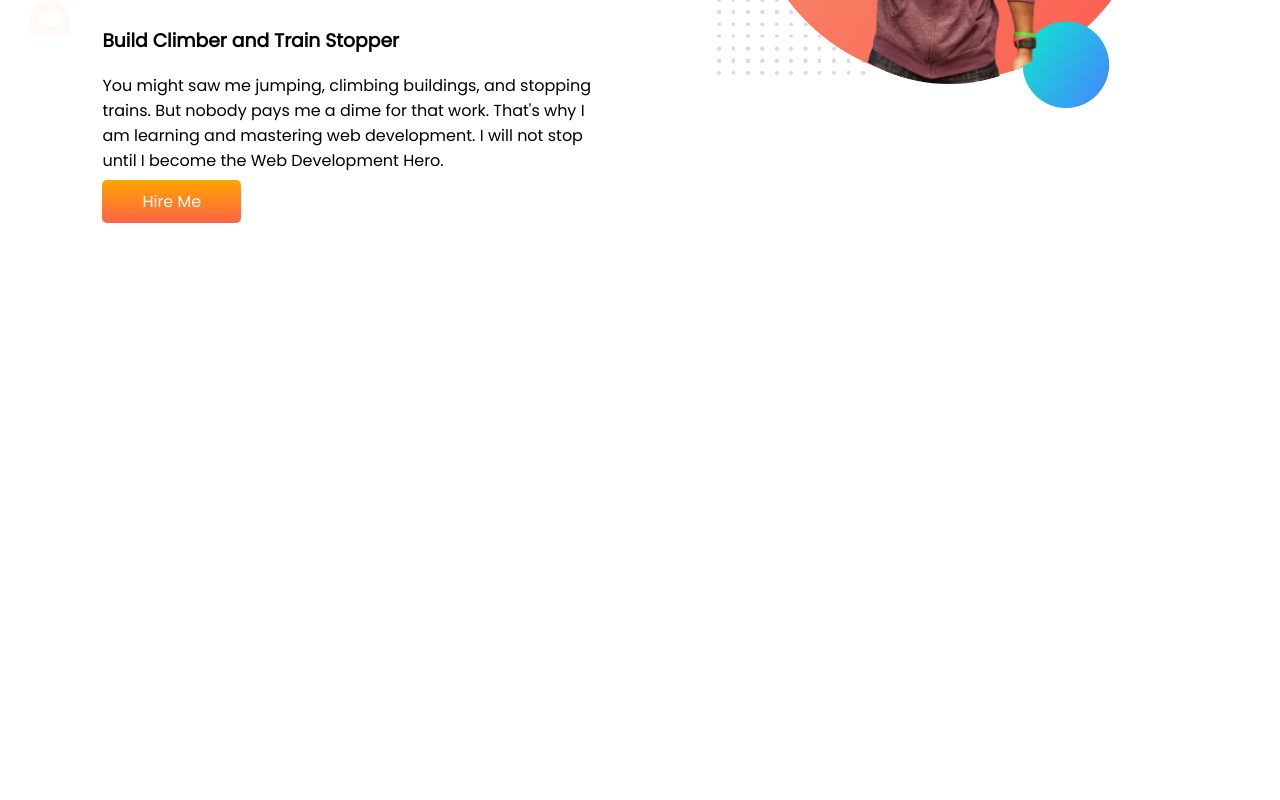
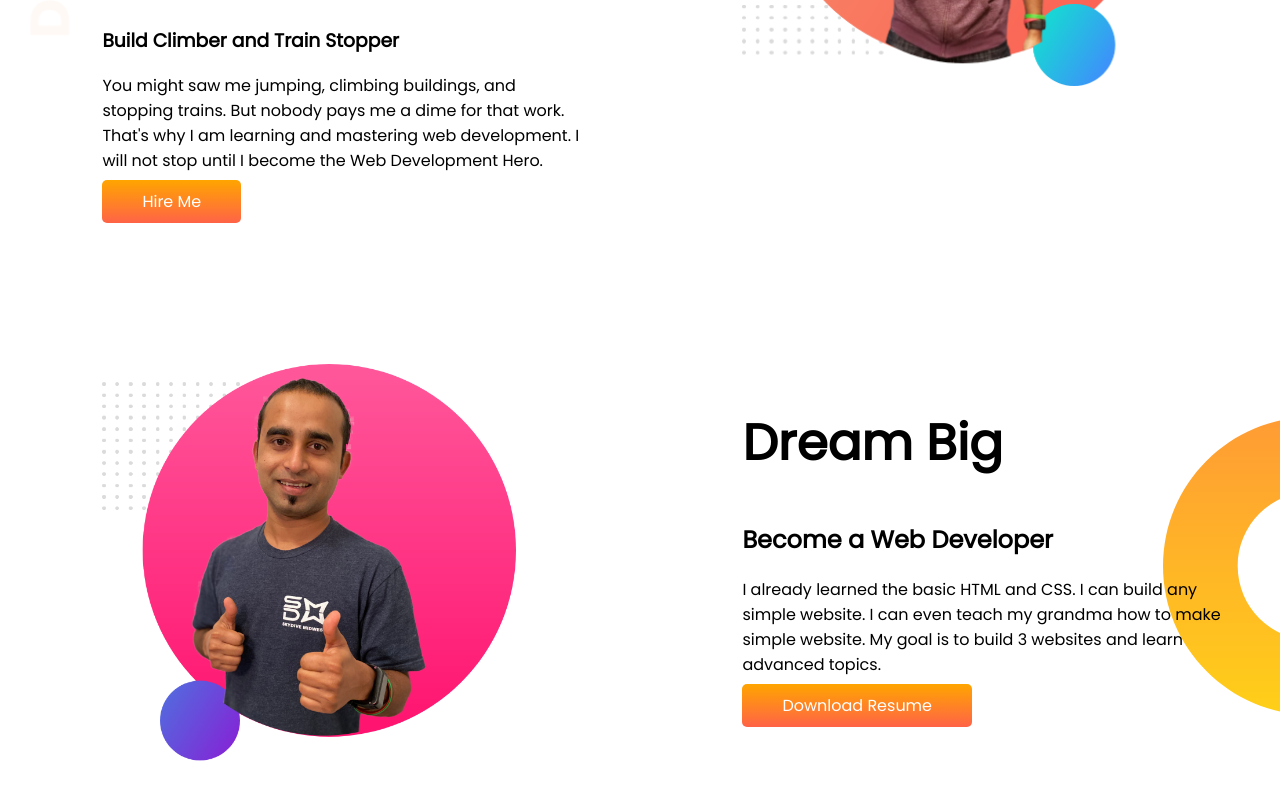
Before and after one commit to Promi-se/developer-portfolio, a plain HTML site: page index.html in a window 1280 px wide. Shown: the part 324-1124 px from the top of the page. Before the commit the page ends 800 px from the top, so only its background shows below. Drawn offline with Linux system fonts and the light colour scheme.

Commit message:
dreambigadded

```diff
--- a/index.html
+++ b/index.html
@@ -29,6 +29,23 @@
             <img src="images/jhanker.png" alt="jhankermahbub">
         </div>
     </section>
+    <section class="dream-big">
+        <div class="half-width">
+            <img src="images/jhankar2.png" alt="">
+        </div>
+        <div class="half-width">
+            <h1>Dream Big</h1>
+            <h2>Become a Web Developer</h2>
+            <p>
+                I already learned the basic HTML and CSS. I can build any simple website. I can even teach my grandma
+                how to make simple website. My goal is to build 3 websites and learn advanced topics.
+            </p>
+            <a class="link-button" target="_blank" href="#">Download
+                Resume</a>
+        </div>
+    </section>
+
+    </section>
 </body>
 
 </html>
--- a/style.css
+++ b/style.css
@@ -10,10 +10,12 @@ h1{
 }
 section{
     display: flex;
+    margin-bottom: 150px;
 }
 .half-width{
     width: 40%;
     padding-left: 8%;
+    padding-right: 4%;
 }
 .half-width img{
     width: 85%;
@@ -30,3 +32,8 @@ section{
     background-image: url(images/top-banner.png);
     background-repeat: no-repeat;
 }
+.dream-big{
+    background-image: url(images/dream-bg.png);
+    background-repeat: no-repeat;
+    background-position: right;
+}
```
